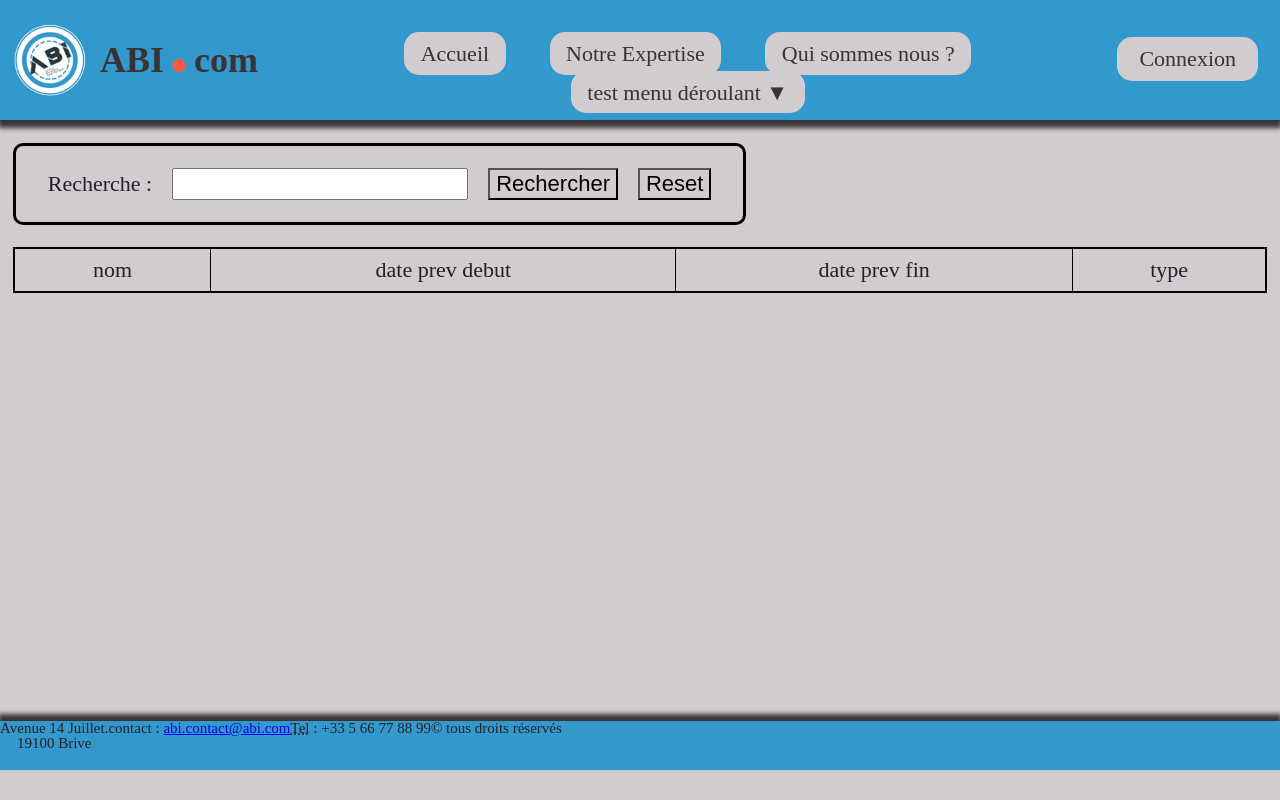
After one commit to Mil0ou/project-abi, a Symfony app: template templates/abi_projet/liste-projet/project.html.twig in a window 1280 px wide. The commit adds this page. Run offline with Twig, Linux system fonts and the light colour scheme; the template is opened without the code that fills it, so the values that code supplies are empty; some libraries are stand-ins or nearby versions.

Commit message:
recherche a base d'ajax sur la liste des projets

```diff
--- a/composer.json
+++ b/composer.json
@@ -23,6 +23,7 @@
         "symfony/form": "5.4.*",
         "symfony/framework-bundle": "5.4.*",
         "symfony/http-client": "5.4.*",
+        "symfony/http-foundation": "5.4.*",
         "symfony/intl": "5.4.*",
         "symfony/mailer": "5.4.*",
         "symfony/mime": "5.4.*",
@@ -95,6 +96,7 @@
         }
     },
     "require-dev": {
+        "doctrine/doctrine-fixtures-bundle": "^3.4",
         "symfony/debug-bundle": "5.4.*",
         "symfony/maker-bundle": "^1.36",
         "symfony/stopwatch": "5.4.*",
--- a/config/bundles.php
+++ b/config/bundles.php
@@ -13,4 +13,5 @@ return [
     Symfony\Bundle\MonologBundle\MonologBundle::class => ['all' => true],
     Symfony\Bundle\MakerBundle\MakerBundle::class => ['dev' => true],
     Sensio\Bundle\FrameworkExtraBundle\SensioFrameworkExtraBundle::class => ['all' => true],
+    Doctrine\Bundle\FixturesBundle\DoctrineFixturesBundle::class => ['dev' => true, 'test' => true],
 ];
--- a/public/css/style1.css
+++ b/public/css/style1.css
@@ -347,9 +347,9 @@ p {
 }
 /*****************************footer*****************************/
 footer {
-	height: calc(9vh + 9px);
+	height: calc(5vh + 9px);
 	display: flex;
-	flex-direction: column;
+	flex-direction: row;
 	background: #3398cc;
 	text-align: center;
 	-webkit-box-shadow: 0px -5px 5px 2px #3a3335;
--- /dev/null
+++ b/public/css/styletab.css
@@ -0,0 +1,54 @@
+main {
+	display: flex;
+	flex-direction: column;
+}
+
+div.search-bar {
+	margin-top: 1em;
+	padding: 1em;
+	border: 3px solid black;
+	border-radius: 10px;
+	display: flex;
+	align-items: center;
+	width: fit-content;
+}
+
+div.search-bar > * {
+	margin: 0 10px;
+}
+
+input#searchbar {
+	font-size: 1em;
+}
+
+#btnsearch,
+#btnall {
+	font-size: 1em;
+	background-color: #d0ccd0;
+}
+
+#btnsearch:hover,
+#btnall:hover {
+	color: #d0ccd0;
+	background-color: #3a3335;
+}
+
+div.contenu {
+	margin-top: 1em;
+	width: 100%;
+	height: 55vh;
+	overflow-y: scroll;
+}
+
+table.list {
+	border: 2px solid black;
+	border-collapse: collapse;
+	width: 100%;
+}
+
+td,
+th {
+	border: 1px solid black;
+	text-align: center;
+	padding: 10px 15px;
+}
--- /dev/null
+++ b/templates/abi_projet/liste-projet/content.html.twig
@@ -0,0 +1,8 @@
+{% for project in projects %}
+    <tr>
+        <td>{{ project.NomProject }}</td>
+        <td>{{ project.DatePrevisionnelDebut | date('d/m/Y') }}</td>
+        <td>{{ project.datePrevisionnelFin | date('d/m/Y') }}</td>
+        <td>{{ project.TypeProject }}</td>
+    </tr>
+{% endfor %}
--- /dev/null
+++ b/templates/abi_projet/liste-projet/project.html.twig
@@ -0,0 +1,34 @@
+{% extends 'base.html.twig' %} {% block title %}liste des projets{% endblock %}
+
+{% block stylesheets %}
+<link rel="stylesheet" href="/css/style1.css" />
+<link rel="stylesheet" href="/css/styletab.css">
+{% endblock %}
+
+{% block body %}
+<main>
+    <div class="search-bar">
+        <label for="searchbar">Recherche :</label>
+        <input type="search" name="searchbar" id="searchbar">
+        <button id="btnsearch">Rechercher</button>
+		<button id="btnall">Reset</button>
+    </div>
+	<div class="contenu">
+		<table class="list">
+			<thead>
+				<th>nom</th>
+				<th>date prev debut</th>
+				<th>date prev fin</th>
+				<th>type</th>
+			</thead>
+			<tbody id="content">
+				{% include "abi_projet/liste-projet/content.html.twig" %}
+			</tbody>
+		</table>
+	</div>
+</main>
+
+{% block javascripts %}
+	<script src="js/search-project.js" defer></script>
+{% endblock %}
+{% endblock %}
--- a/templates/base.html.twig
+++ b/templates/base.html.twig
@@ -39,7 +39,7 @@
 		{% endif %}
 		<header>
 			<a href="{{ path('home') }}" class="lien-logo"
-				><img class="logo" src="img/logo_ABI.png" />ABI<span class="pts">.</span>com</a
+				><img class="logo" src="/img/logo_ABI.png" />ABI<span class="pts">.</span>com</a
 			>
 			<nav class="nav-bar">
 				<ul class="liste-nav">
```
Also changed, not shown: migrations/Version20220216152201.php (added, +32 -0 lines), public/js/search-project.js (added, +39 -0 lines), src/Controller/AbiProjetController.php (+47 -4 lines), src/DataFixtures/AppFixtures.php (added, +25 -0 lines), src/Entity/Project.php (+5 -5 lines), src/Repository/ProjectRepository.php (+18 -0 lines), templates/abi_projet/project.html.twig (deleted, +0 -8 lines), 2 other files.
